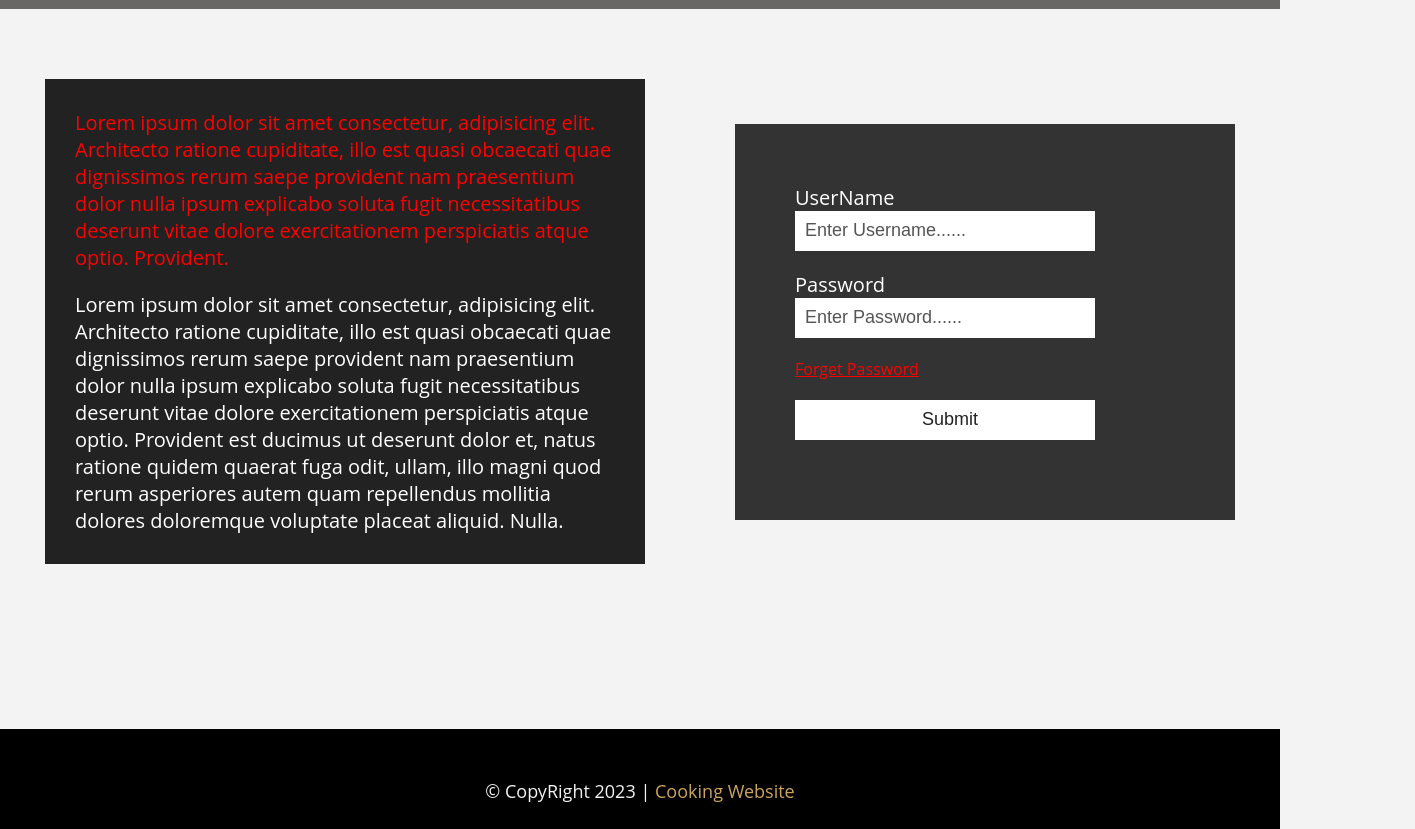
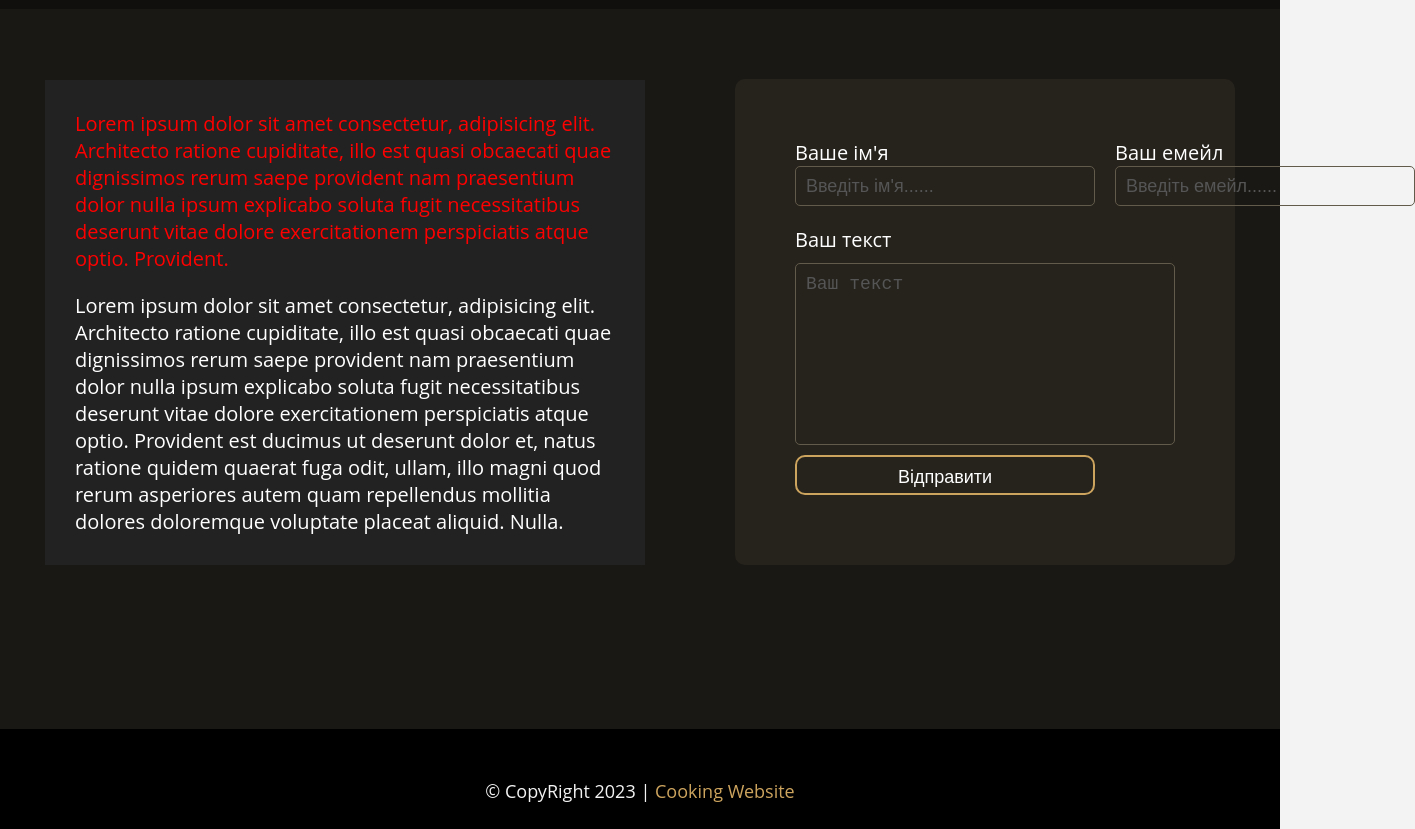
Before and after one commit to Docendos/CookingEasy, a plain HTML site: page Cooking-Website-master/contact.html in a window 1280 px wide. Shown: the part 71-900 px from the top of the page, 1415 px wide, since content can reach past the window. Drawn offline with Linux system fonts and the light colour scheme.

Commit message:
Contacts

```diff
--- a/Cooking-Website-master/contact.html
+++ b/Cooking-Website-master/contact.html
@@ -4,8 +4,9 @@
     <meta charset="UTF-8">
     <meta name="viewport" content="width=device-width, initial-scale=1.0">
     <link rel="stylesheet" href="./style.css">
+    <link rel="icon" href="./img/hat.ico" type="image/icon type">
     <link rel="stylesheet" href="https://cdnjs.cloudflare.com/ajax/libs/font-awesome/5.12.0-2/css/all.min.css">
-    <title>Cooking | Food | Recipes | Ingredients | Contact</title>
+    <title>Контакти</title>
 </head>
 <body>
 
@@ -13,10 +14,10 @@
     <nav>
         <a href="#" class="logo">Cooking <span>Foods</span></a>
         <ul>
-            <li><a href="index.html">HOME</a></li>
-            <li><a href="recipes.html">RECIPES</a></li>
-            <li><a href="about.html">ABOUT</a></li>
-            <li><a href="contact.html"  class="active">CONTACT</a></li>
+            <li><a href="index.html">Головна</a></li>
+            <li><a href="recipes.html">Рецепти</a></li>
+            <li><a href="about.html">О нас</a></li>
+            <li><a href="contact.html" class="active">Контакти</a></li>
         </ul>
     </nav>
 
@@ -46,13 +47,20 @@
             </div>
             <div class="form">
                 <form action="#">
-                    <label for="Name">UserName</label>
-                    <input type="text" name="name" placeholder="Enter Username......" required>
-                    <label for="Password">Password</label>
-                    <input type="password" name="password" placeholder="Enter Password......" required>
-                    <br>
-                    <a href="#">Forget Password</a>
-                    <input type="submit" value="Submit">
+                    <div class="row">
+                        <div>
+                            <label for="Name">Ваше ім'я</label>
+                            <input type="text" name="name" placeholder="Введіть ім'я......" required>
+                        </div>
+                        <div>
+                            <label for="Email">Ваш емейл</label>
+                            <input type="email" name="email" placeholder="Введіть емейл......" required>
+                        </div>
+                    </div>
+
+                    <label for="Message">Ваш текст</label>
+                    <textarea name="message" cols="8" rows="8" placeholder="Ваш текст"></textarea>
+                    <input type="submit" value="Відправити" class="btn bordered">
                 </form>
             </div>
         </div>
--- a/Cooking-Website-master/style.css
+++ b/Cooking-Website-master/style.css
@@ -8,6 +8,11 @@ body {
     background: #f3f3f3;
     /* font-family: sans-serif; */
     font-family: "Open Sans", sans-serif;
+}
+.row{
+    display: flex;
+    flex-direction: row;
+    gap: 20px;
 }
 
 
@@ -322,7 +327,7 @@ footer span {
 .contact {
     min-height: 100vh;
     width: 100%;
-    background: #f3f3f3;
+    background: #1a1814;
     padding: 150px 0;
 }
 
@@ -350,38 +355,86 @@ footer span {
     font-size: 20px;
 }
 
+.main{
+    height: 100vh;
+    background-color: #1a1814;
+}
+
+
+
 .form {
     max-width: 500px;
-    background: #333;
+    border-radius: 10px;
+    background: #26231d;
     color: #fff;
     padding: 60px;
+    justify-content: space-around;
 }
+form{
+    display: flex;
+    flex-direction: column;
+}
+
 
 form label {
     font-size: 20px;
+    margin-bottom: 10px;
 }
 
 form input {
+    border-radius: 5px;
+    border: 1px #625b4b solid;
+    background-color: transparent;
     height: 40px;
     width: 300px;
-    border: 0;
+
     outline: none;
     margin-bottom: 20px;
     padding-left: 10px;
-    color: #000;
+    color: #625b4b;
     font-size: 18px;
+    transition: 0.3s ease;
+}
+form input:hover {
+    border: 1px #625b4b solid;
+    color: #625b4b;
+}
+form input:focus {
+    border: 1px #625b4b solid;
+    color: #625b4b;
+    border: 1px solid #cda45e;
 }
 
-form a {
-    color: red;
+
+form input[type="submit"] {
+    padding: 10px 30px;
+    border: 2px solid #cda45e;
+    text-decoration: none;
+    background-color: transparent;
+    color: #fff;
+    margin: 10px 0;
+    cursor: pointer;
+    transition: 0.3s ease;
+}
+form textarea{
+    resize: none;
+    border-radius: 5px;
+    box-shadow: none;
+    font-size: 18px;
+    padding: 10px;
+    outline: none;
+    background: transparent;
+    border-color: #625b4b;
+    color: white;
+}
+form textarea:focus {
+    border: 1px #625b4b solid;
+    border: 1px solid #cda45e;
 }
 
-form input[type="submit"] {
-    margin-top: 20px;
-    background: #fff;
-    color: #222;
-    display: inline-block;
-    cursor: pointer;
+form input[type="submit"]:hover {
+    opacity: 0.8;
+    background-color: #cda45e;
 }
 
 
```
Also changed, not shown: Cooking-Website-master/about.html (+9 -4 lines), Cooking-Website-master/index.html (+3 -3 lines), Cooking-Website-master/recipes.html (+10 -6 lines).
